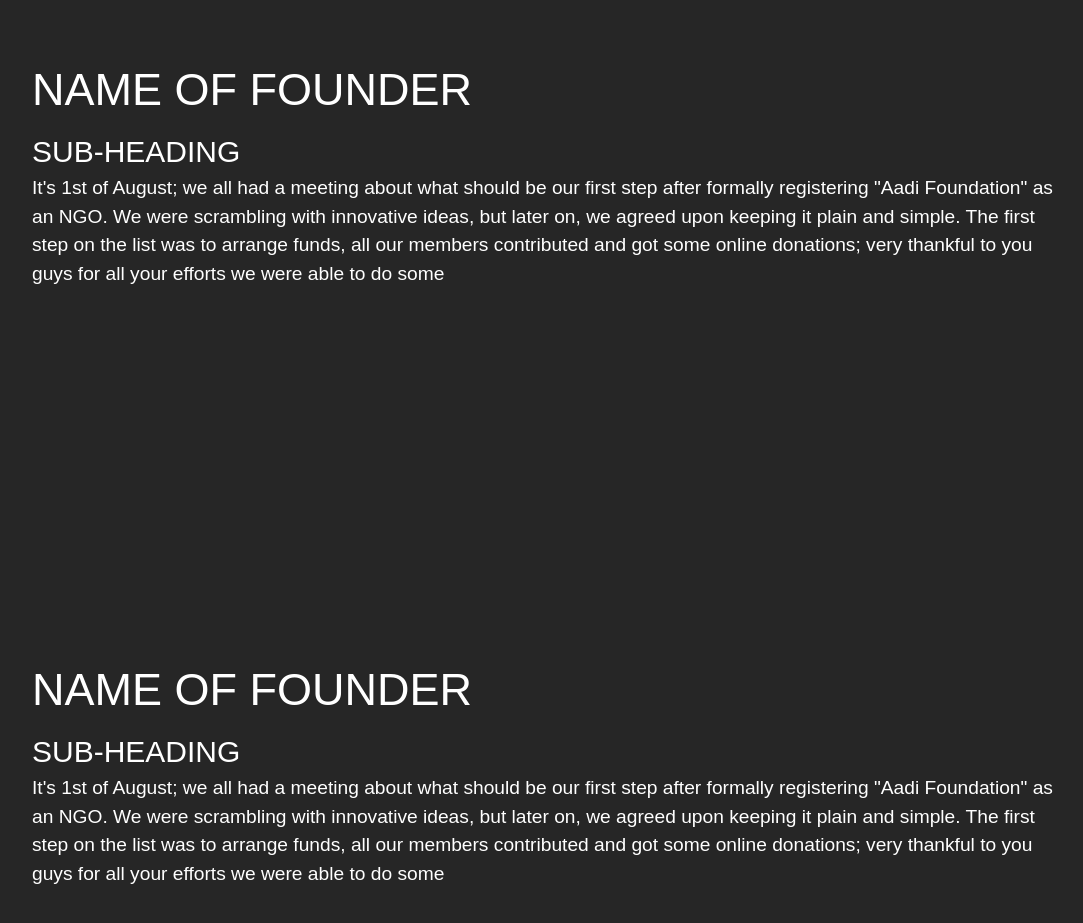
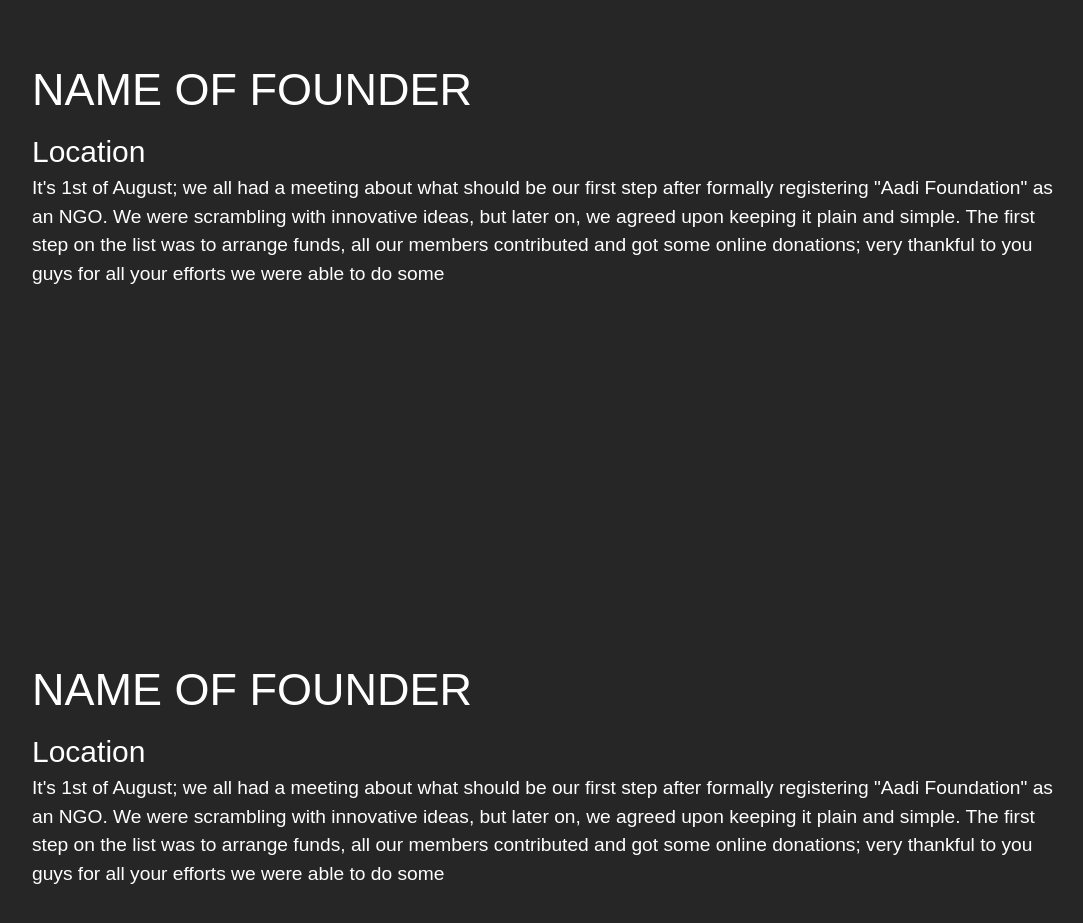
Before and after one commit to gourangGHOST/NGO-HomePage, a plain HTML site: page index.html in a window 1280 px wide. Shown: the part 1760-2683 px from the top of the page, without its empty margins (96-1179 px from the left). Drawn offline with nearby package versions, Linux system fonts and the light colour scheme.

Commit message:
replace text

```diff
--- a/index.html
+++ b/index.html
@@ -173,7 +173,7 @@
     <section class="ani">
       <div class="context">
         <h2> NAME OF FOUNDER</h2>
-        <h3> SUB-HEADING</h3>
+        <h3> Location</h3>
         <p>It's 1st of August; we all had a meeting about what should be our first step after formally registering
           "Aadi Foundation" as an NGO. We were scrambling with innovative ideas, but later on, we agreed upon
           keeping it plain and simple. The first step on the list was to arrange funds, all our members contributed
@@ -184,7 +184,7 @@
     <section class="ani">
       <div class="context">
         <h2> NAME OF FOUNDER</h2>
-        <h3> SUB-HEADING</h3>
+        <h3> Location</h3>
         <p>It's 1st of August; we all had a meeting about what should be our first step after formally registering
           "Aadi Foundation" as an NGO. We were scrambling with innovative ideas, but later on, we agreed upon
           keeping it plain and simple. The first step on the list was to arrange funds, all our members contributed
```
